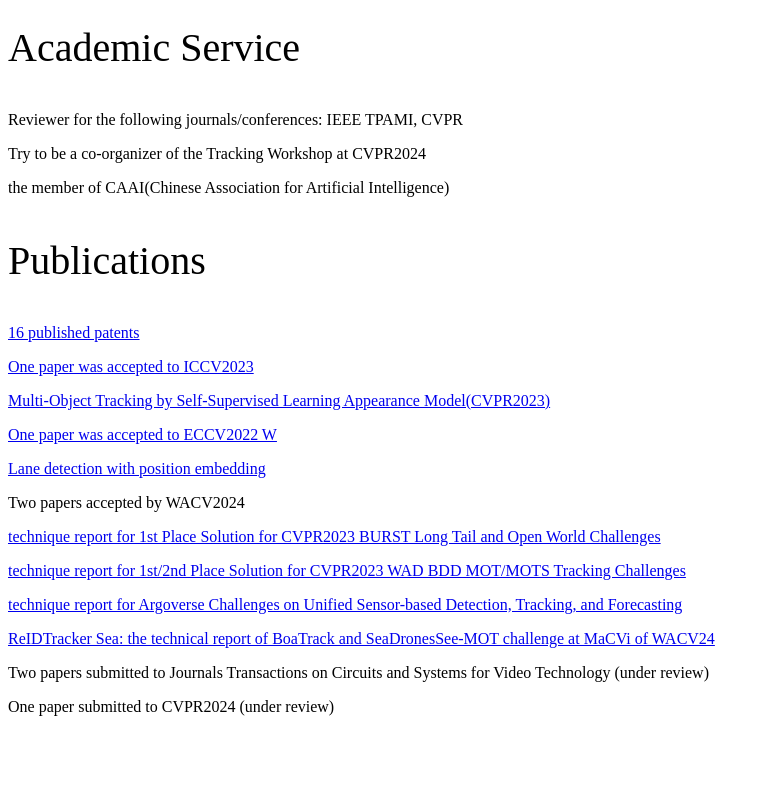
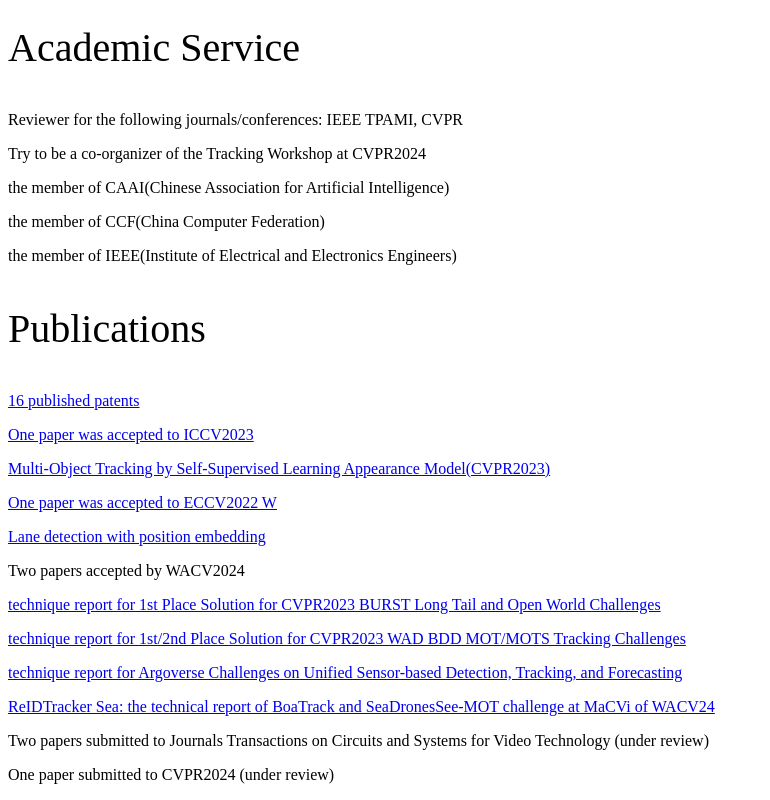
Before and after one commit to CarlHuangNuc/CarlHuangNuc.github.io, a plain HTML site: page index.html in a window 1280 px wide. Shown: the part 982-1782 px from the top of the page, without its empty margins (0-770 px from the left). Before the commit the page ends 1714 px from the top, so only its background shows below. Drawn offline with Linux system fonts and the light colour scheme.

Commit message:
Update index.html

```diff
--- a/index.html
+++ b/index.html
@@ -36,6 +36,8 @@
 <p>Reviewer for the following journals/conferences: IEEE TPAMI, CVPR</p>
 <p>Try to be a co-organizer of the Tracking Workshop at CVPR2024</p>
 <p>the member of CAAI(Chinese Association for Artificial Intelligence)</p>
+<p>the member of CCF(China Computer Federation)</p>
+<p>the member of IEEE(Institute of Electrical and Electronics Engineers)</p>
 
 <p></p>
 <p></p>
```
